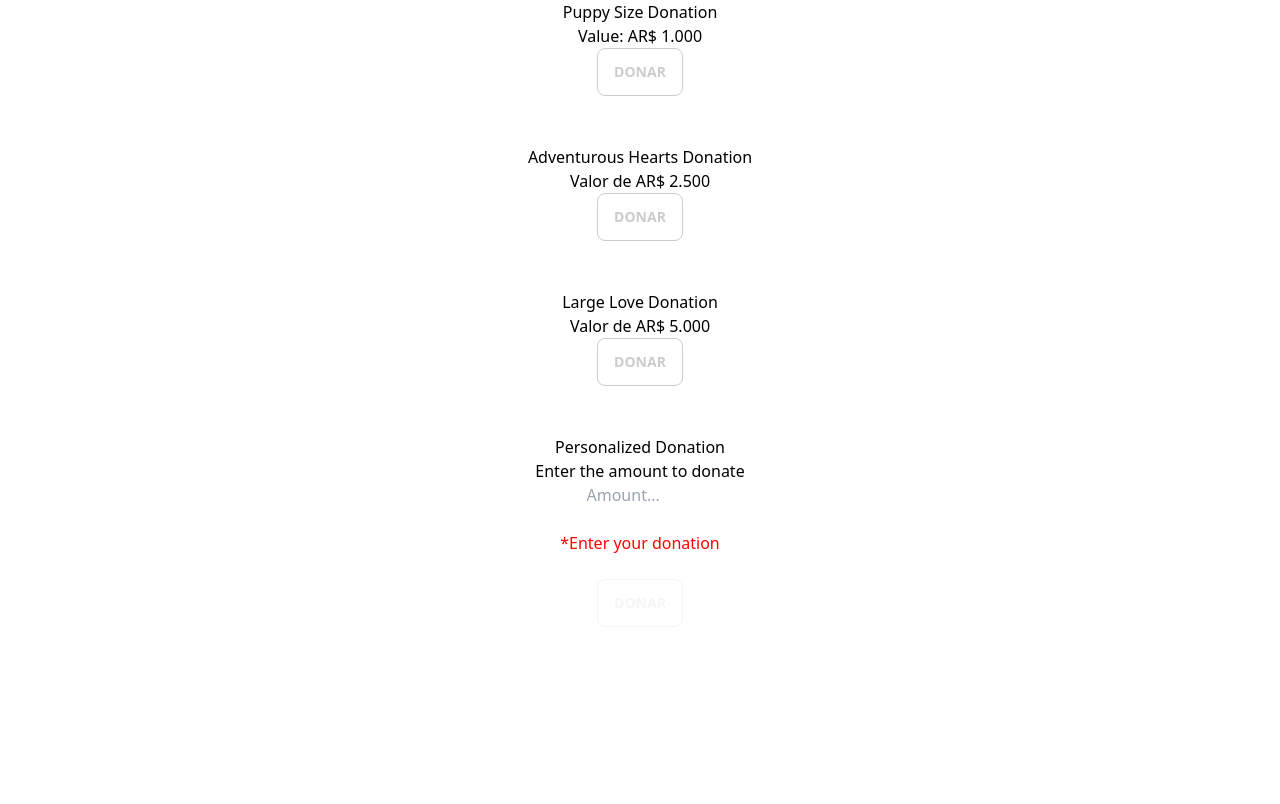
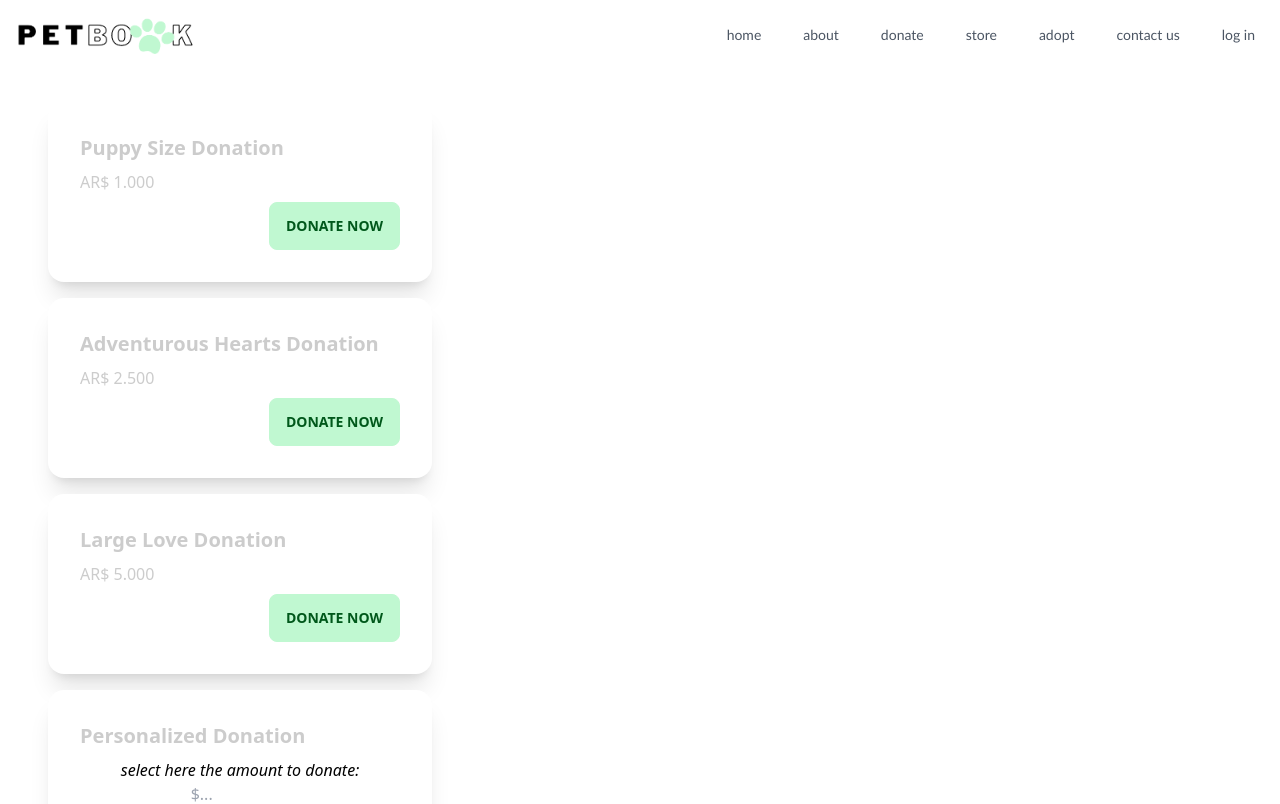
Before and after one commit to CandelaReynoso/Proyecto_Final_PetBook, a React (Vite) app in the folder client/: page /donate in a window 1280 px wide. Shown: the top 804 px of the page. Built offline with nearby package versions, Linux system fonts and the light colour scheme.

Commit message:
estilos, faltan

```diff
--- a/client/src/COMPONENTS/DONATION/Donations.jsx
+++ b/client/src/COMPONENTS/DONATION/Donations.jsx
@@ -1,5 +1,8 @@
 import { useState } from "react";
 import Styles from './Donation.module.css'
+import Header from "../HEADER/Header";
+import Footer from "../FOOTER/Footer";
+import HeaderLogin from "../HEADER/HeaderLogin"
 
 export default function Donations(){
 
@@ -18,48 +21,57 @@ export default function Donations(){
     }
 
     return (
-        <div className={Styles.container}>
-            <h2>Puppy Size Donation</h2>
-            <h5>Value: AR$ 1.000</h5>
+        <div>
+
+            <div>
+              {localStorage.getItem('token') ? <HeaderLogin className='mb-4' /> : <Header className="mb-4" /> }
+            </div>
+
+    <div className="m-8 align-middle items-center">
+
+            <div className="card w-96 bg-base-100 shadow-xl m-4">
+                <div className="card-body">
+                    <h2 className="card-title">Puppy Size Donation</h2>
+                    <h5> AR$ 1.000</h5>
                     <form action="http://localhost:3001/checkout" method="GET">
                         <input type="hidden" name="title" value="Puppy Size Donation"/>
                         <input type="hidden" name="price" value="1000"/>
-                <input type="submit" value="Donar" className="btn"/>
+                        <div className="card-actions justify-end"> <input type="submit" value="DONATE NOW" className="btn btn-primary"/> </div>
                     </form>
+                </div>
+            </div>
 
-            <br />
-            <hr />
-            <br />
-
-            <h2>Adventurous Hearts Donation</h2>
-            <h5>Valor de AR$ 2.500</h5>
+            <div className="card w-96 bg-base-100 shadow-xl m-4">
+                <div className="card-body">
+                    <h2 className="card-title">Adventurous Hearts Donation</h2>
+                    <h5> AR$ 2.500</h5>
                     <form action="http://localhost:3001/checkout" method="GET">
                         <input type="hidden" name="title" value="Adventurous Hearts Donation"/>
                         <input type="hidden" name="price" value="2500"/>
-                <input type="submit" value="Donar" className="btn"/>
+                        <div className="card-actions justify-end"><input type="submit" value="DONATE NOW" className="btn btn-primary"/></div>
                     </form>
+                </div>
+            </div >
 
-            <br />
-            <hr />
-            <br />
-
-            <h2>Large Love Donation</h2>
-            <h5>Valor de AR$ 5.000</h5>
+            <div className="card w-96 bg-base-100 shadow-xl m-4" >
+                <div className="card-body">
+                    <h2 className="card-title">Large Love Donation</h2>
+                    <h5>AR$ 5.000</h5>
                     <form action="http://localhost:3001/checkout" method="GET">
                         <input type="hidden" name="title" value="Large Love Donation"/>
                         <input type="hidden" name="price" value="5000"/>
-                <input type="submit" value="Donar" className="btn"/>
+                        <div className="card-actions justify-end"><input type="submit" value="DONATE NOW" className="btn btn-primary"/> </div>
                     </form>
+                </div>
+            </div>
 
-            <br />
-            <hr />
-            <br />
-
-            <h2>Personalized Donation</h2>
+            <div className="card w-96 bg-base-100 shadow-xl m-4">
+                <div className="card-body">
+                <h2 className="card-title">Personalized Donation</h2>
                  <form action="http://localhost:3001/checkout" method="GET" className={Styles.container}>
                     <input type="hidden" name="title" value="Donación pequeño corazón."/>
-                <label>Enter the amount to donate</label>
-                <input type="number" min="100" max="10000" placeholder="Amount..." onChange={handleChange}/>
+                    <label className="italic">select here the amount to donate: </label>
+                    <input type="number" min="100" max="10000" placeholder=" $..." onChange={handleChange}/>
                     <input type="hidden" name="price" value={donation}/>
                     <br />
                     {
@@ -69,11 +81,18 @@ export default function Donations(){
                             <br />
                             <input type="submit" value="Donar" className="btn" disabled/>
                             </>)
-                    : <input type="submit" value="Donar" className="btn"/>
+                        : <input type="submit" value="DONATE NOW" className="btn btn-primary "/>
                     }
                     <br />
                  </form>
 
                 </div>
+            </div>
+
+    </div>
+
+
+            <div> <Footer /></div>
+        </div>
     )
 }
```
Lines whose indentation alone changed are shown as unchanged.
